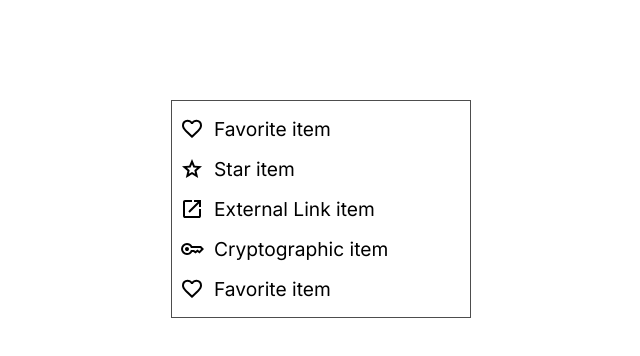
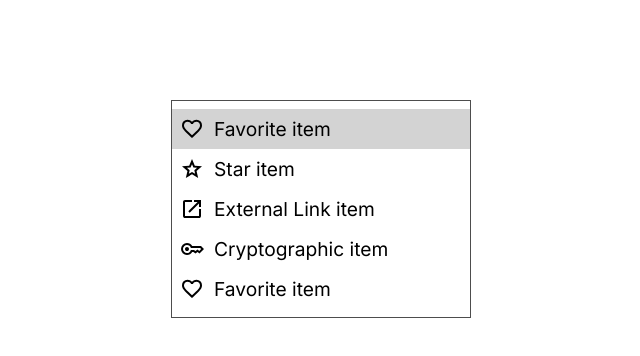
Before and after one commit to richardimaoka/react-code-snippets, a Next.js app in the folder nextjs/: page / in a window 1280 px wide. In both pictures the pointer is over the element 640 px from the left and 129 px from the top of the page. Shown: the top 356 px of the page, without its empty margins (319-959 px from the left). Built offline with nearby package versions, Linux system fonts and the light colour scheme.

Commit message:
hover on item

```diff
--- a/nextjs/app/components/list/ListItem.module.css
+++ b/nextjs/app/components/list/ListItem.module.css
@@ -15,3 +15,7 @@
 .name {
   font-size: 1.2rem;
 }
+
+.component:hover {
+  background-color: rgb(211, 211, 211);
+}
```
